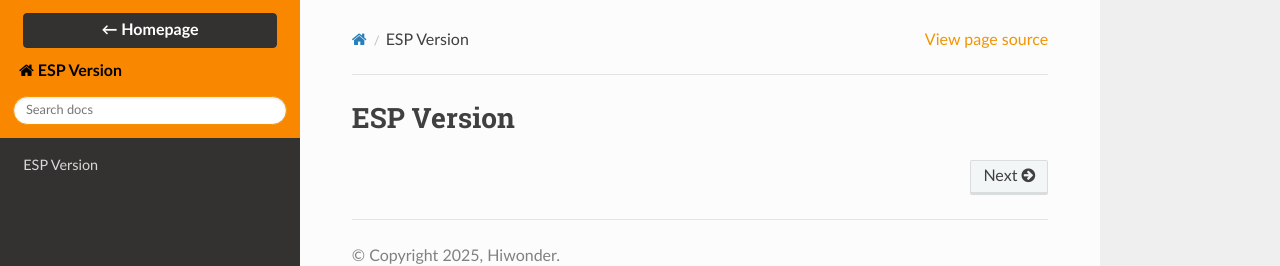
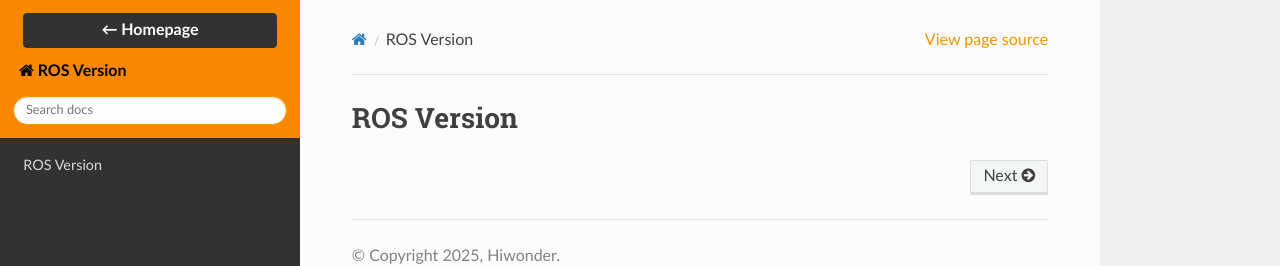
Before and after one commit to Hiwonder-docs/NexArm, a Sphinx documentation site: the page built from source/index.rst, in a window 1280 px wide. Shown: the top 266 px of the page. Built offline with Sphinx 7.4.7 and the Read the Docs theme 3.1.0, drawn with Linux system fonts in a browser that asks for light colours.

Commit message:
ROS Version

```diff
--- a/source/conf.py
+++ b/source/conf.py
@@ -28,7 +28,7 @@ def replace_gfm_callouts(app, docname, source):
 def setup(app):
     app.connect("source-read", replace_gfm_callouts)
 
-project = 'ESP Version'
+project = 'ROS Version'
 copyright = '2025, Hiwonder'
 author = 'Hiwonder'
 release = 'v1.0'
--- a/source/index.rst
+++ b/source/index.rst
@@ -4,11 +4,11 @@
    contain the root `toctree` directive.
 
 ===========
-ESP Version
+ROS Version
 ===========
 
 .. toctree::
    :maxdepth: 2
-   :caption: ESP Version
+   :caption: ROS Version
 
    docs/NexArm Tutorial.md
```
